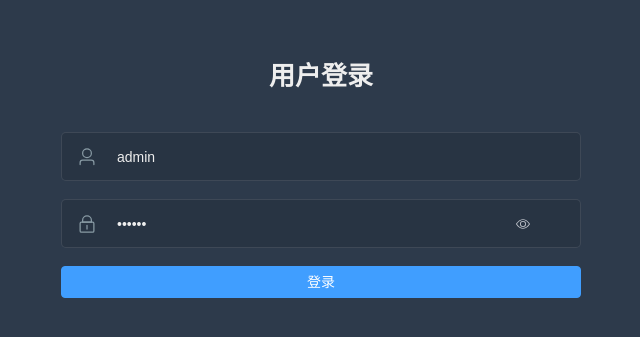
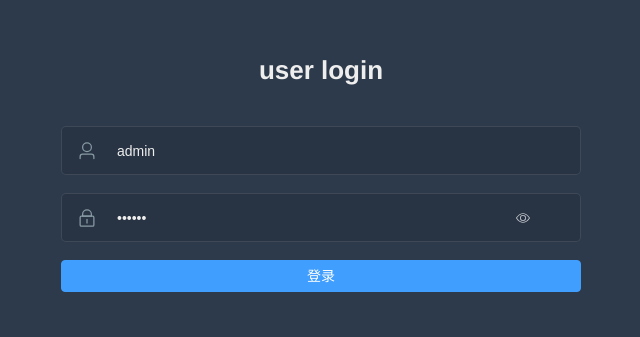
Before and after one commit to JWYdog/study, a Vue app: page /#/login in a window 1280 px wide. Shown: the part 105-442 px from the top of the page, without its empty margins (319-959 px from the left). Built offline with nearby package versions, Linux system fonts and the light colour scheme.

Commit message:
feat: i18n初使用

```diff
--- a/package.json
+++ b/package.json
@@ -14,6 +14,7 @@
     "element-plus": "^1.3.0-beta.5",
     "typescript": "^5.0.4",
     "vue": "^3.2.13",
+    "vue-i18n": "^9.3.0-beta.17",
     "vue-router": "^4.0.3",
     "vuex": "^4.0.0"
   },
--- /dev/null
+++ b/src/i18n/index.js
@@ -0,0 +1,30 @@
+import { createI18n } from 'vue-i18n'
+
+const messages = {
+  en: {
+    msg: {
+      title: 'user login'
+    }
+  },
+  zh: {
+    msg: {
+      title: '用户登录'
+    }
+  }
+}
+
+const getCurrentLanguage = () => {
+  const UAlang = navigator.language
+  const langCode = UAlang.indexOf('zh') !== -1 ? 'zh' : 'en'
+  localStorage.setItem('lang', langCode)
+  return langCode
+}
+
+const i18n = createI18n({
+  legacy: false,
+  globalInjection: true,
+  locale: getCurrentLanguage() || 'zh',
+  messages: messages
+})
+
+export default i18n
--- a/src/main.js
+++ b/src/main.js
@@ -7,11 +7,11 @@
 import 'element-plus/dist/index.css'
 import * as ElementPlusIconsVue from '@element-plus/icons-vue'
 import '@/router/permission'
-
+import i18n from './i18n'
 const app = createApp(App)
 app.use(ElementPlus)
 for (const [key, component] of Object.entries(ElementPlusIconsVue)) {
   app.component(key, component)
 }
-app.use(store).use(router)
+app.use(store).use(router).use(i18n)
 app.mount('#app')
--- a/src/views/login/index.vue
+++ b/src/views/login/index.vue
@@ -2,7 +2,7 @@
   <div class="login-container">
     <el-form ref="formRef" :model="form" class="login-form" :rules="rules">
       <div class="title-container">
-        <h3 class="title">用户登录</h3>
+        <h3 class="title">{{ $t('msg.title') }}</h3>
       </div>
       <el-form-item prop="username">
         <el-icon :size="20" class="svg-container">
```
Also changed, not shown: 1 other file (tests, documents, lock files or other folders).
